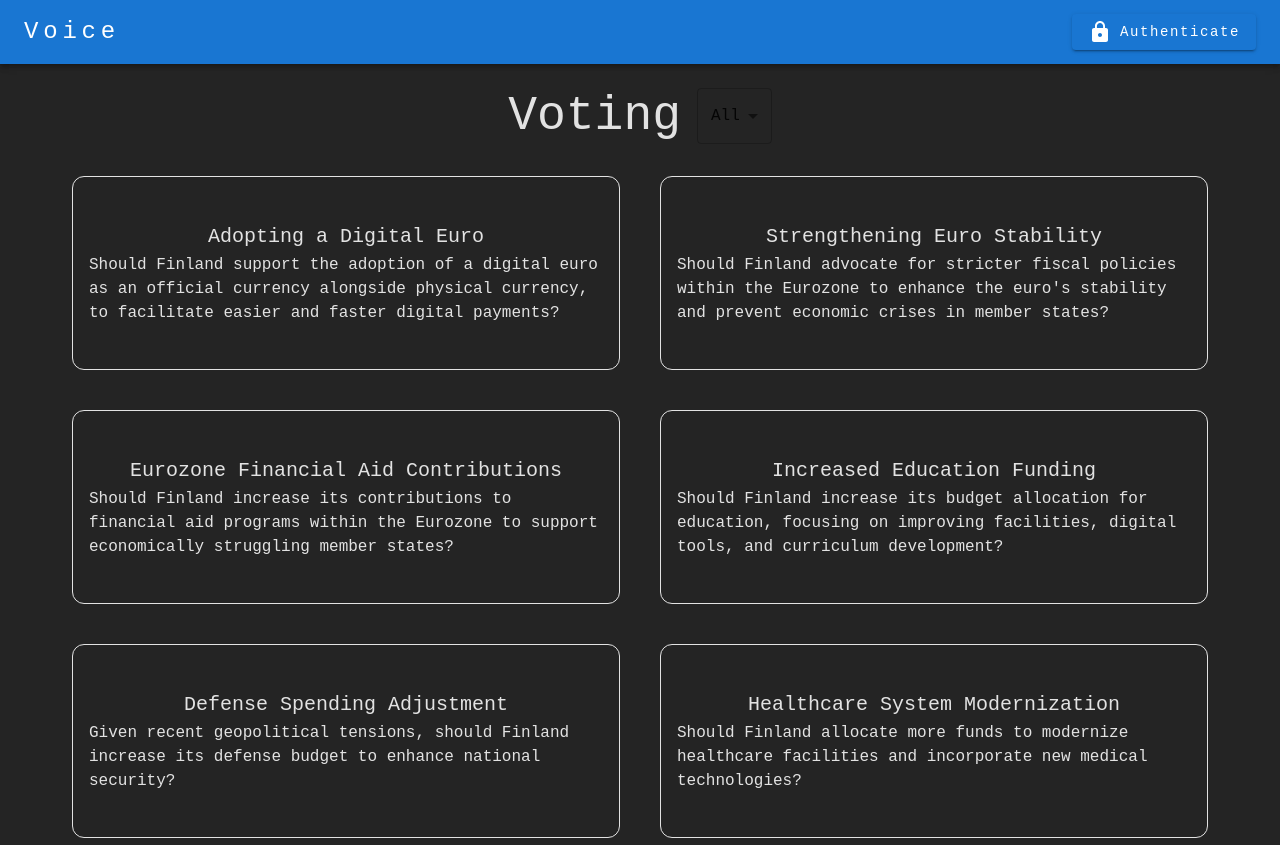
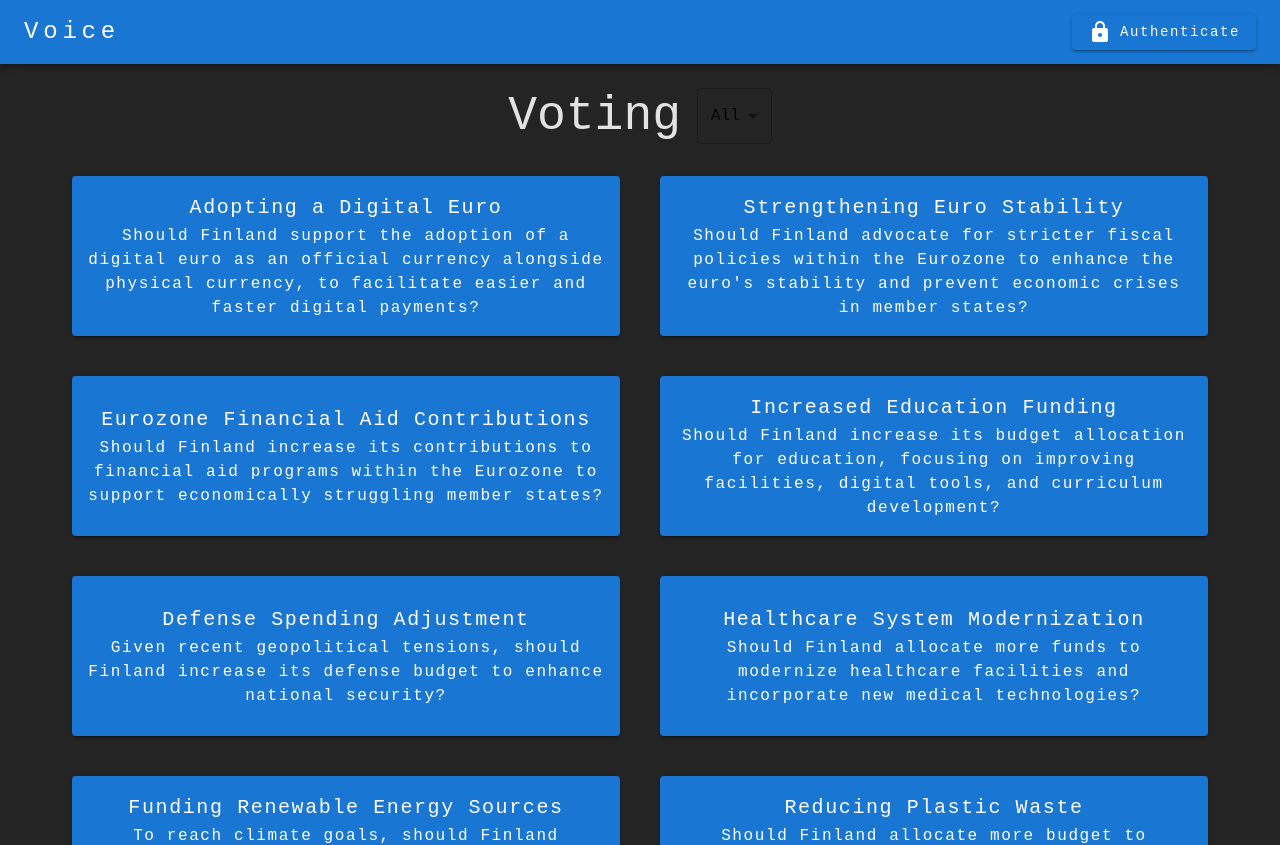
Before and after one commit to isakpulkki/Junction2024, a React (Vite) app: page / in a window 1280 px wide. Shown: the top 845 px of the page. Built offline with nearby package versions, Linux system fonts and the light colour scheme.

Commit message:
Voting boxes as buttons

```diff
--- a/src/App.tsx
+++ b/src/App.tsx
@@ -1,6 +1,9 @@
 import AuthenticationBar from './components/AuthenticationBar';
 import Voting from './components/Voting';
 import { createTheme, ThemeProvider } from '@mui/material/styles';
+import VotingHistory from './components/VotingHistory';
+import SingleVoting from './components/SingleVoting';
+import Settings from './components/Settings';
 import { useEffect, useState } from 'react';
 
 declare module '@mui/material/styles' {
--- a/src/components/Voting.tsx
+++ b/src/components/Voting.tsx
@@ -1,6 +1,6 @@
 // Voting.tsx
 import React from 'react';
-import { Box, Typography, Container } from '@mui/material';
+import { Box, Typography, Container, Button } from '@mui/material';
 import MenuItem from '@mui/material/MenuItem';
 import FormControl from '@mui/material/FormControl';
 import Select from '@mui/material/Select';
@@ -32,7 +32,7 @@ const Voting: React.FC<MyComponentProps> = ({ items }) => {
           <Typography variant="h3">Voting</Typography>
           <FormControl fullWidth>
             <Select defaultValue="All">
-            <MenuItem value="All">All</MenuItem>
+              <MenuItem value="All">All</MenuItem>
               <MenuItem value="Hot">Hot</MenuItem>
               <MenuItem value="Euro">Euro</MenuItem>
               <MenuItem value="Budget">Budget</MenuItem>
@@ -43,22 +43,21 @@ const Voting: React.FC<MyComponentProps> = ({ items }) => {
       <Grid container spacing={3} columns={{ md: 2 }}>
         {items.map((item) => (
           <Grid size={1}>
-            <Box
+            <Button
+              variant="contained"
               sx={{
                 display: 'flex',
                 flexDirection: 'column',
                 justifyContent: 'center',
                 alignItems: 'center',
                 height: '20vh',
-                border: '1px solid',
-                borderRadius: '12px',
                 margin: '8px',
                 padding: '16px',
               }}
             >
               <Typography variant="h6">{item.title}</Typography>
               <Typography>{item.description}</Typography>
-            </Box>
+            </Button>
           </Grid>
         ))}
       </Grid>
```
